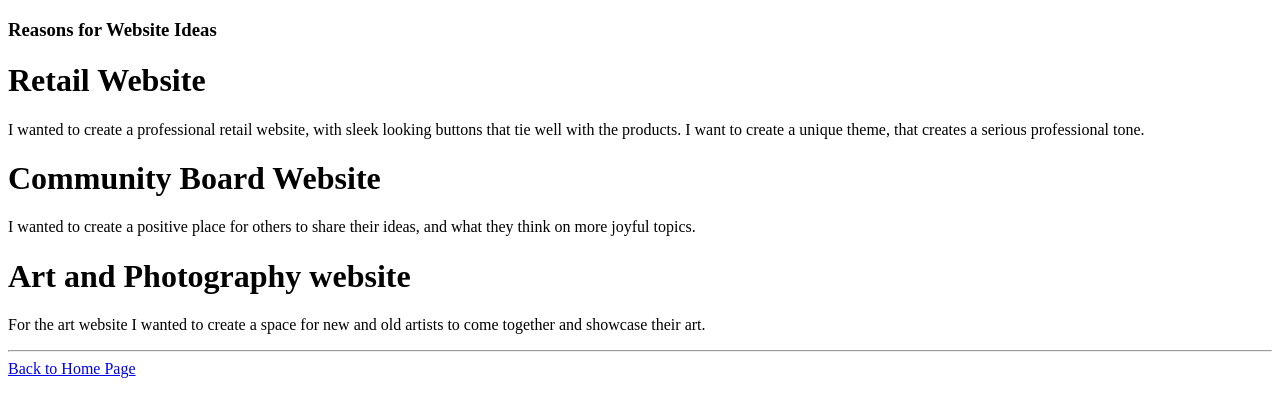
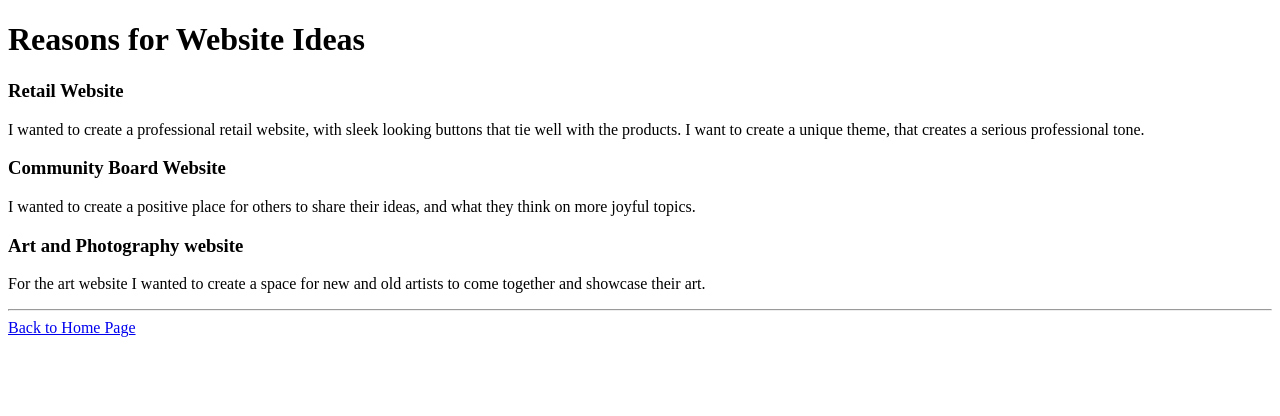
Before and after one commit to Jake-M-Short/MART341-WebDesign, a plain HTML site: page WebDesignHomework/Assignment5/about.html in a window 1280 px wide. Drawn offline with Linux system fonts and the light colour scheme.

Commit message:
Update about.html

```diff
--- a/WebDesignHomework/Assignment5/about.html
+++ b/WebDesignHomework/Assignment5/about.html
@@ -4,10 +4,10 @@
     <title>Reasons for Website Ideas</title>
 
     <body>
-        <h3> Reasons for Website Ideas</h3>
+        <h1> Reasons for Website Ideas</h1>
 
 
-        <h1>Retail Website</h1>
+        <h3>Retail Website</h3>
 
         <p>
             I wanted to create a professional retail website,
@@ -16,14 +16,14 @@
             that creates a serious professional tone.
         </p>
 
-        <h1>Community Board Website</h1>
+        <h3>Community Board Website</h3>
 
         <p>
             I wanted to create a positive place for others to share their
             ideas, and what they think on more joyful topics.
         </p>
 
-        <h1>Art and Photography website</h1>
+        <h3>Art and Photography website</h3>
 
         <p>
             For the art website I wanted to create a space
```
